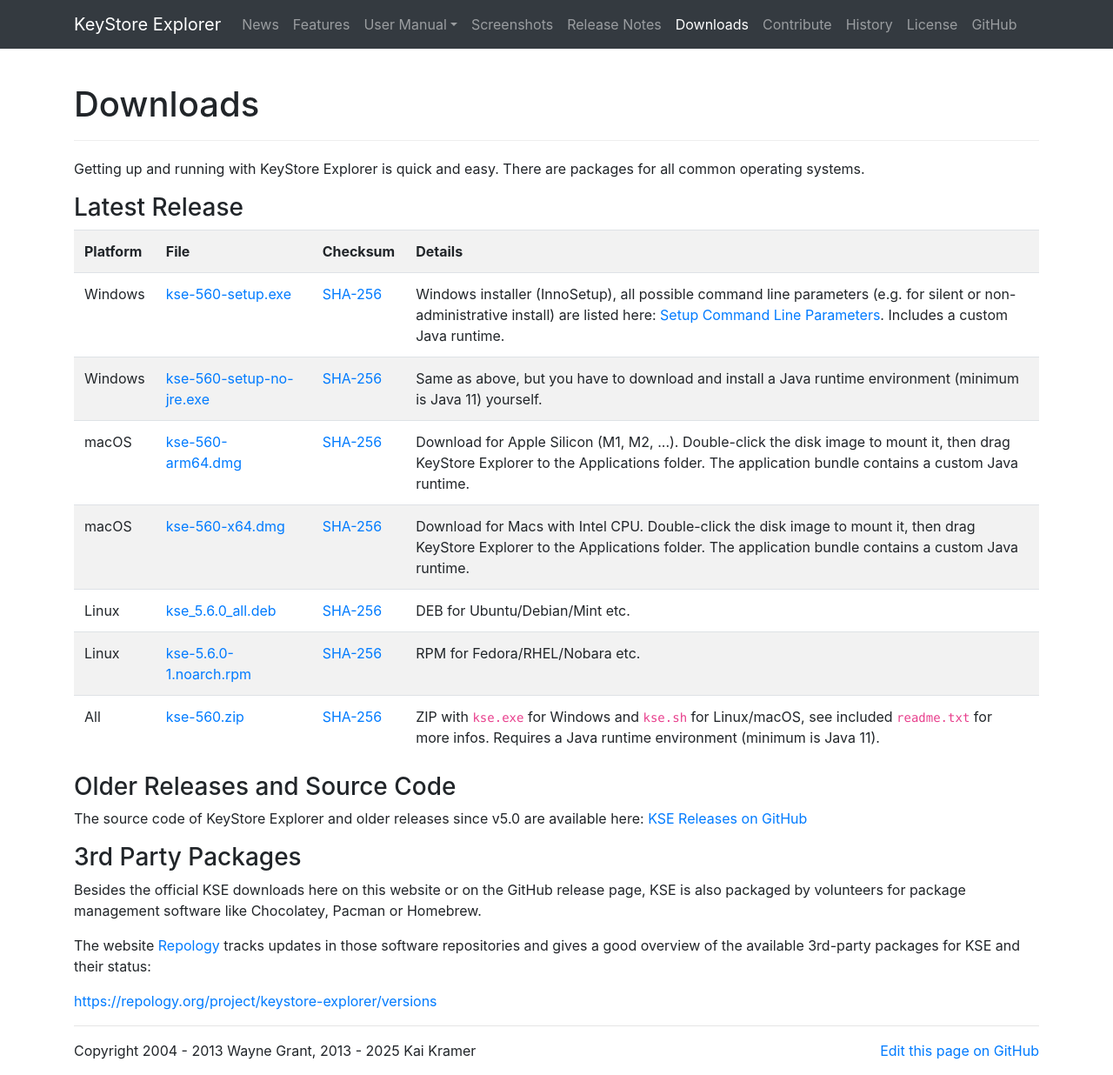
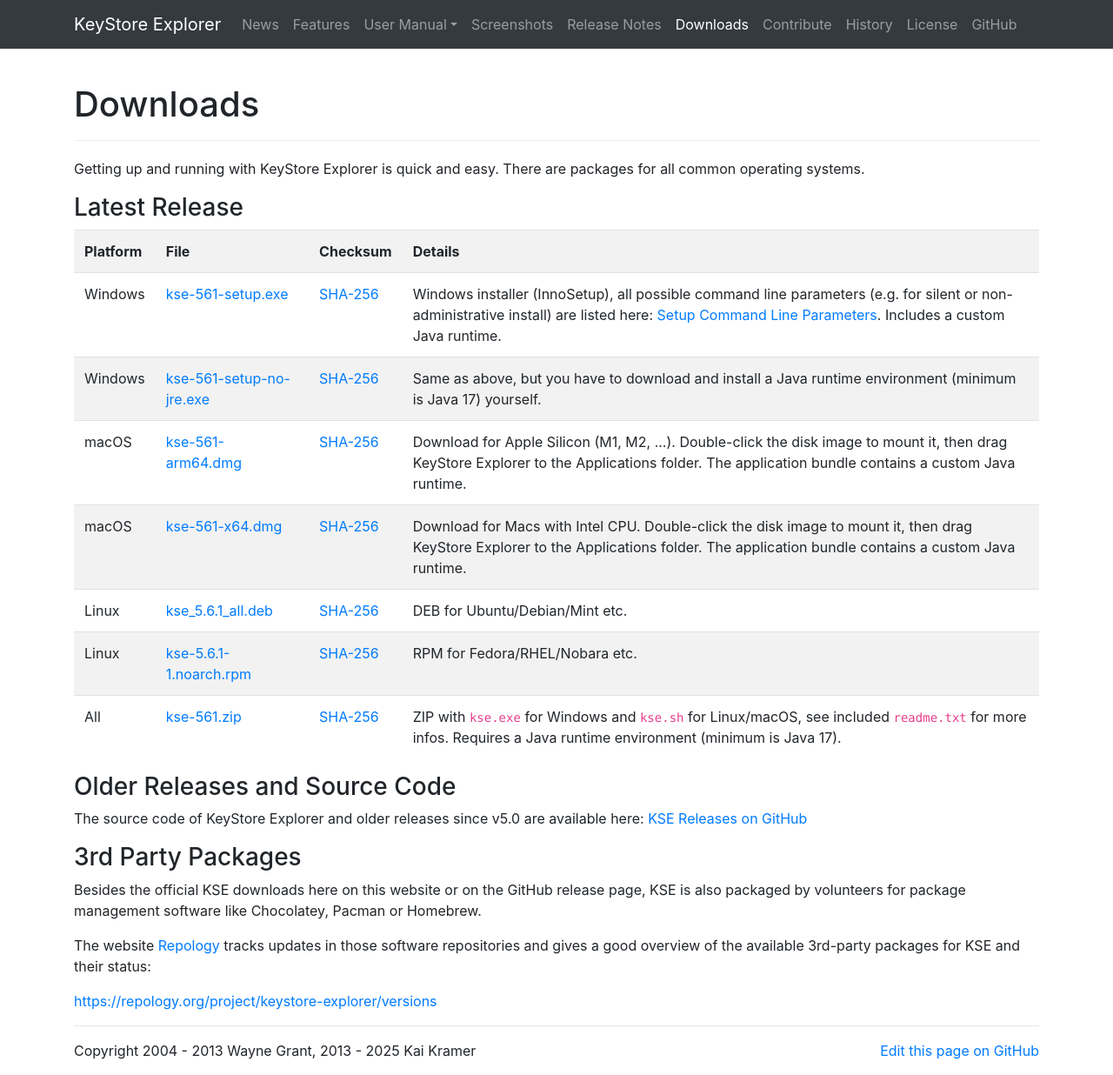
Before and after one commit to kaikramer/kaikramer.github.io, a Jekyll site: the page built from downloads.html, in a window 1280 px wide. Shown: the whole page at 87% size. Built offline with Jekyll 4.4.1, drawn with Linux system fonts in a browser that asks for light colours.

Commit message:
Release v5.6.1

```diff
--- a/downloads.html
+++ b/downloads.html
@@ -21,8 +21,8 @@
     </tr>
     <tr class="plain_odd">
         <td>Windows</td>
-        <td><a href="https://github.com/kaikramer/keystore-explorer/releases/download/v5.6.0/kse-560-setup.exe">kse-560-setup.exe</a></td>
-        <td><a href="kse-560-setup.exe.sha256">SHA-256</a></td>
+        <td><a href="https://github.com/kaikramer/keystore-explorer/releases/download/v5.6.1/kse-561-setup.exe">kse-561-setup.exe</a></td>
+        <td><a href="kse-561-setup.exe.sha256">SHA-256</a></td>
         <td>
             Windows installer (InnoSetup), all possible command line parameters (e.g. for silent or non-administrative install) are listed here:
             <a href="https://jrsoftware.org/ishelp/index.php?topic=setupcmdline">Setup Command Line Parameters</a>. Includes a custom Java runtime.
@@ -30,51 +30,51 @@
     </tr>
     <tr class="plain_odd">
         <td>Windows</td>
-        <td><a href="https://github.com/kaikramer/keystore-explorer/releases/download/v5.6.0/kse-560-setup-no-jre.exe">kse-560-setup-no-jre.exe</a></td>
-        <td><a href="kse-560-setup-no-jre.exe.sha256">SHA-256</a></td>
+        <td><a href="https://github.com/kaikramer/keystore-explorer/releases/download/v5.6.1/kse-561-setup-no-jre.exe">kse-561-setup-no-jre.exe</a></td>
+        <td><a href="kse-561-setup-no-jre.exe.sha256">SHA-256</a></td>
         <td>
-            Same as above, but you have to download and install a Java runtime environment (minimum is Java 11) yourself.
+            Same as above, but you have to download and install a Java runtime environment (minimum is Java 17) yourself.
         </td>
     </tr>
     <tr class="plain_even">
         <td>macOS</td>
-        <td><a href="https://github.com/kaikramer/keystore-explorer/releases/download/v5.6.0/kse-560-arm64.dmg">kse-560-arm64.dmg</a></td>
-        <td><a href="kse-560-arm64.dmg.sha256">SHA-256</a></td>
+        <td><a href="https://github.com/kaikramer/keystore-explorer/releases/download/v5.6.1/kse-561-arm64.dmg">kse-561-arm64.dmg</a></td>
+        <td><a href="kse-561-arm64.dmg.sha256">SHA-256</a></td>
         <td>
             Download for Apple Silicon (M1, M2, ...). Double-click the disk image to mount it, then drag KeyStore Explorer to the Applications folder. The application bundle contains a custom Java runtime.
         </td>
     </tr>
     <tr class="plain_even">
         <td>macOS</td>
-        <td><a href="https://github.com/kaikramer/keystore-explorer/releases/download/v5.6.0/kse-560-x64.dmg">kse-560-x64.dmg</a></td>
-        <td><a href="kse-560-x64.dmg.sha256">SHA-256</a></td>
+        <td><a href="https://github.com/kaikramer/keystore-explorer/releases/download/v5.6.1/kse-561-x64.dmg">kse-561-x64.dmg</a></td>
+        <td><a href="kse-561-x64.dmg.sha256">SHA-256</a></td>
         <td>
             Download for Macs with Intel CPU. Double-click the disk image to mount it, then drag KeyStore Explorer to the Applications folder. The application bundle contains a custom Java runtime.
         </td>
     </tr>
     <tr class="plain_odd">
         <td>Linux</td>
-        <td><a href="https://github.com/kaikramer/keystore-explorer/releases/download/v5.6.0/kse_5.6.0_all.deb">kse_5.6.0_all.deb</a></td>
-        <td><a href="kse_5.6.0_all.deb.sha256">SHA-256</a></td>
+        <td><a href="https://github.com/kaikramer/keystore-explorer/releases/download/v5.6.1/kse_5.6.1_all.deb">kse_5.6.1_all.deb</a></td>
+        <td><a href="kse_5.6.1_all.deb.sha256">SHA-256</a></td>
         <td>
             DEB for Ubuntu/Debian/Mint etc.
         </td>
     </tr>
     <tr class="plain_even">
         <td>Linux</td>
-        <td><a href="https://github.com/kaikramer/keystore-explorer/releases/download/v5.6.0/kse-5.6.0-1.noarch.rpm">kse-5.6.0-1.noarch.rpm</a></td>
-        <td><a href="kse-5.6.0-1.noarch.rpm.sha256">SHA-256</a></td>
+        <td><a href="https://github.com/kaikramer/keystore-explorer/releases/download/v5.6.1/kse-5.6.1-1.noarch.rpm">kse-5.6.1-1.noarch.rpm</a></td>
+        <td><a href="kse-5.6.1-1.noarch.rpm.sha256">SHA-256</a></td>
         <td>
             RPM for Fedora/RHEL/Nobara etc.
         </td>
     </tr>
     <tr class="plain_odd">
         <td>All</td>
-        <td><a href="https://github.com/kaikramer/keystore-explorer/releases/download/v5.6.0/kse-560.zip">kse-560.zip</a></td>
-        <td><a href="kse-560.zip.sha256">SHA-256</a></td>
+        <td><a href="https://github.com/kaikramer/keystore-explorer/releases/download/v5.6.1/kse-561.zip">kse-561.zip</a></td>
+        <td><a href="kse-561.zip.sha256">SHA-256</a></td>
         <td>
             ZIP with <code>kse.exe</code> for Windows and <code>kse.sh</code> for Linux/macOS, see included <code>readme.txt</code> for more infos.
-            Requires a Java runtime environment (minimum is Java 11).
+            Requires a Java runtime environment (minimum is Java 17).
         </td>
     </tr>
 </table>
```
Also changed, not shown: contribute.html (+4 -4 lines), releases.html (+22 -2 lines), images/releases/release561/pqc_keygen.png.
